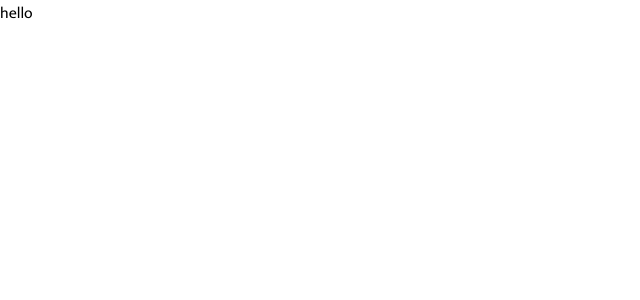
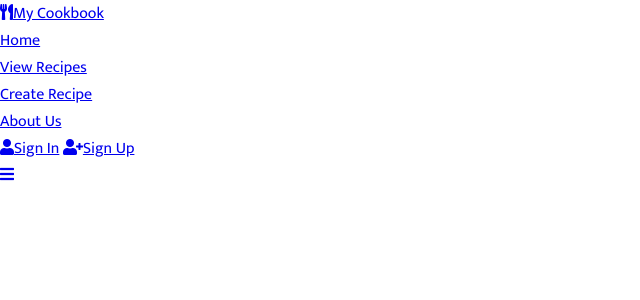
Before and after one commit to Genty83/My_Cookbook, a Flask app: page / in a window 1280 px wide. Before the commit the part shown is almost empty. Shown: the top 300 px of the page, without its empty margins (0-640 px from the left). Run offline with Flask 3, Linux system fonts and the light colour scheme.

Commit message:
Added markup for header/navbar

```diff
--- a/src/templates/base.html
+++ b/src/templates/base.html
@@ -7,9 +7,39 @@
     <!-- Title Tag -->
     <title>{{page_title}}</title>
     <!-- Link tags -->
+    <link rel="stylesheet" href="https://cdnjs.cloudflare.com/ajax/libs/font-awesome/5.15.3/css/all.min.css"  type="text/css">
      <link rel="stylesheet" href="{{url_for('static', filename='css/style.css')}}" type="text/css">
 </head>
 <body>
-    hello
+
+    <!-- Header start -->
+    <header class="header">
+        <!-- Logo -->
+        <a class="logo" href="{{url_for('home')}}"><i class="fas fa-utensils"></i>My Cookbook</a>
+        <!-- Navbar Start -->
+        <nav class="navbar">
+            <ul>
+                <li><a href="{{url_for('home')}}">Home</a></li>
+                <li><a href="{{url_for('home')}}">View Recipes</a></li>
+                <li><a href="{{url_for('home')}}">Create Recipe</a></li>
+                <li><a href="{{url_for('home')}}">About Us</a></li>
+            </ul>
+        </nav>
+        <!-- Navbar End -->
+
+        <!-- Nav btn wrapper start -->
+        <div class="nav-btn-wrapper">
+            <a href="#" class="btn nav-btn"><i class="fas fa-user"></i>Sign In</a>
+            <a href="#" class="btn nav-btn"><i class="fas fa-user-plus"></i>Sign Up</a>
+        </div>
+        <!-- Nav btn wrapper end -->
+
+        <!-- Nav icon btn wrapper start -->
+        <div class="nav-icon-btn-wrapper">
+            <a id="nav-menu-btn" class="btn nav-icon-btn" href="#" ><i class="fas fa-bars"></i></a>
+        </div>
+        <!-- Nav icon btn wrapper end -->
+    </header>
+    <!-- Header End-->
 </body>
 </html>
```
